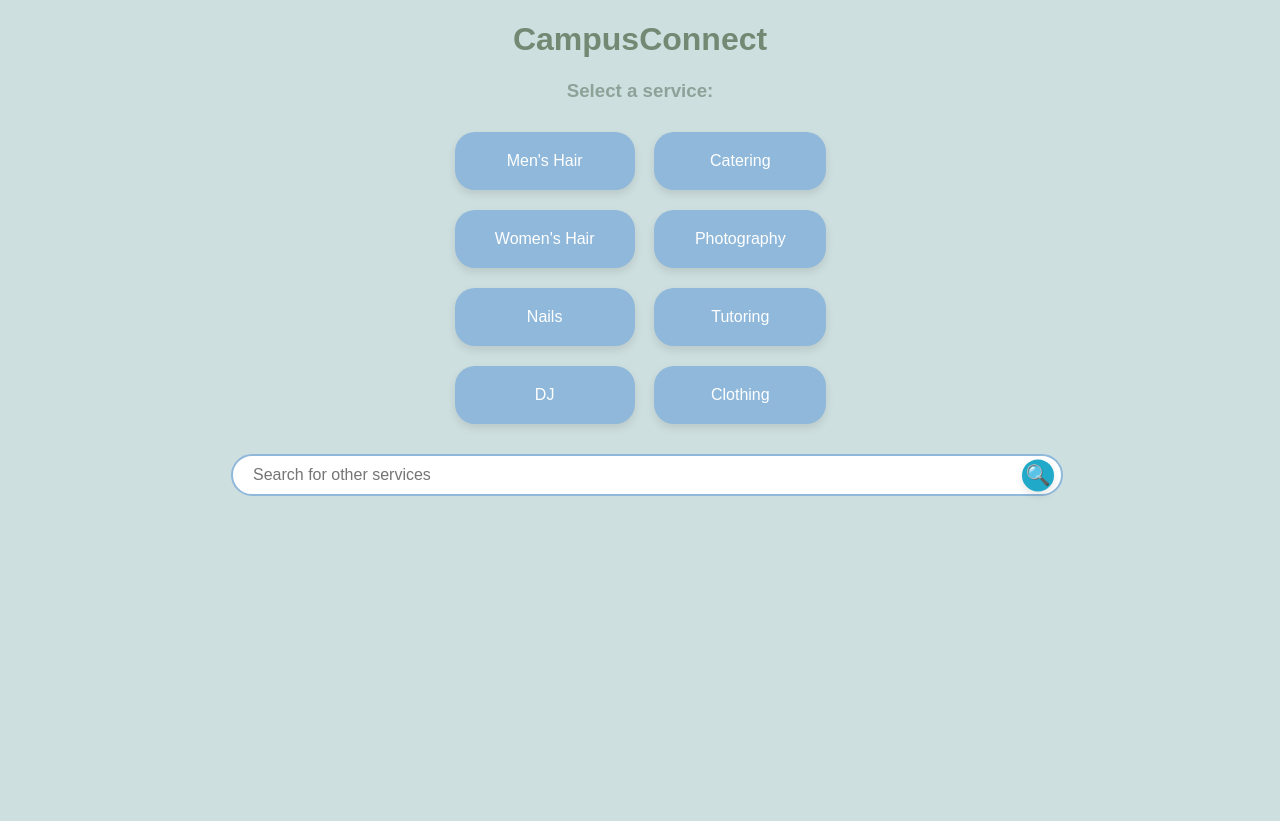
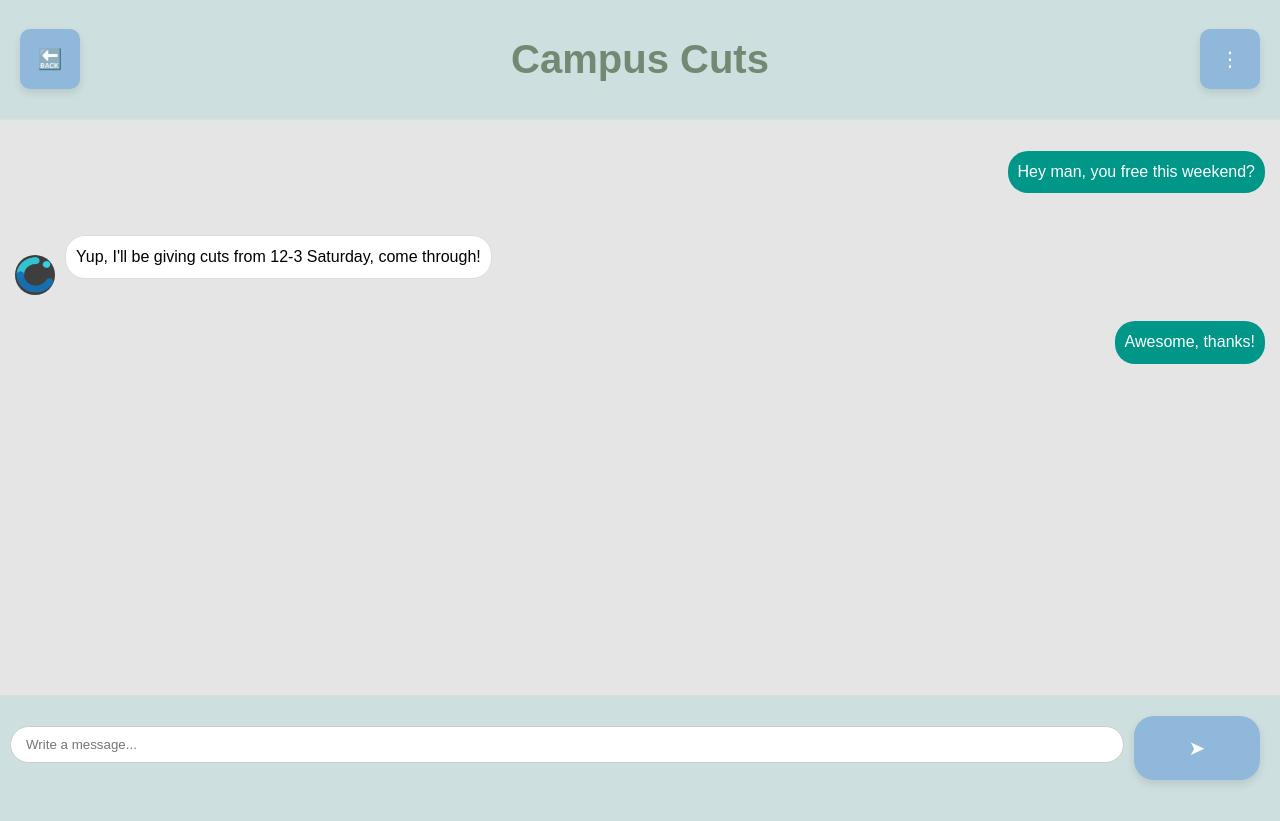
Before and after one commit to ClyveGassant/CampusConnect, a React (Create React App) app in the folder campusconnect/: page / in a window 1280 px wide. After the commit the page ends 800 px from the top, so only its background shows below. Built offline with nearby package versions, Linux system fonts and the light colour scheme.

Commit message:
Finish home and messaging page)

```diff
--- a/campusconnect/src/App.js
+++ b/campusconnect/src/App.js
@@ -1,10 +1,11 @@
 import './App.css';
 import Homepage from './Components/Homepage';
+import MessagingPage from './Components/MessagingPage';
 
 function App() {
   return (
     <div>
-      <Homepage></Homepage>
+      <MessagingPage></MessagingPage>
     </div>
 
   );
--- /dev/null
+++ b/campusconnect/src/Components/MessagingPage.js
@@ -0,0 +1,34 @@
+import React, { Component } from 'react';
+import '../MessagingPage.css';
+import profilePic from '../assets/logo.png';
+
+export default class MessagingPage extends Component {
+
+  render() {
+    return (
+      <div className="messaging-page">
+        <header className="messaging-header">
+          <button className="back-button">🔙</button>
+          <h1 className="header-title">Campus Cuts</h1>
+          <button className="header-options">⋮</button>
+        </header>
+        <div className="messages-container">
+            <div className="message sent">
+            <p className="message-text">Hey man, you free this weekend?</p>
+          </div>
+          <div className="message received">
+            <img src={profilePic} alt="Profile" className="profile-picture" />
+            <p className="message-text">Yup, I'll be giving cuts from 12-3 Saturday, come through!</p>
+          </div>
+          <div className="message sent">
+            <p className="message-text">Awesome, thanks!</p>
+          </div>
+        </div>
+        <form className="message-input-form">
+          <input type="text" className="message-input" placeholder="Write a message..." />
+          <button type="submit" className="send-message-button">➤</button>
+        </form>
+      </div>
+    );
+  }
+}
--- /dev/null
+++ b/campusconnect/src/MessagingPage.css
@@ -0,0 +1,108 @@
+.messaging-page {
+    display: flex;
+    flex-direction: column;
+    height: 100vh;
+    font-family: 'Arial', sans-serif;
+  }
+
+  .messaging-header {
+    display: flex;
+    justify-content: space-between;
+    align-items: center;
+    padding: 10px;
+    background-color: #CEDFDF;
+    border-bottom: 1px solid #ddd;
+  }
+
+  .back-button,
+  .header-options {
+    display: flex;
+    align-items: center;
+    justify-content: center;
+    background: none;
+    border: none;
+    padding: 5px;
+    cursor: pointer;
+    font-size: 20px;
+    border-radius: 10px;
+    margin: 0 10px;
+    height: 60px;
+    width: 60px;
+    background-color: #8fb8da;
+  }
+
+  .header-title {
+    font-size: 40px;
+    color: #738973
+  }
+
+  .messages-container {
+    flex: 1;
+    padding: 15px;
+    background-color: #e5e5e5;
+    overflow-y: auto;
+  }
+
+  .message {
+    display: flex;
+    align-items: flex-end;
+    margin-bottom: 10px;
+  }
+
+  .message.received {
+    flex-direction: row;
+  }
+
+  .message.sent {
+    flex-direction: row-reverse;
+  }
+
+  .profile-picture {
+    width: 40px;
+    height: 40px;
+    border-radius: 80%;
+    margin-right: 10px;
+  }
+
+  .message-text {
+    max-width: 70%;
+    padding: 10px;
+    border-radius: 20px;
+    line-height: 1.4;
+  }
+
+  .message.received .message-text {
+    background-color: #ffffff;
+    border: 1px solid #ddd;
+  }
+
+  .message.sent .message-text {
+    background-color: #009688;
+    color: #ffffff;
+  }
+
+  .message-input-form {
+    display: flex;
+    padding: 10px;
+    background-color: #CEDFDF;
+    border-top: 1px solid #ddd;
+  }
+
+  .message-input {
+    flex: 1;
+    padding: 10px 15px;
+    height: 15px;
+    border-radius: 20px;
+    border: 1px solid #ccc;
+    margin: 10px auto;
+    transform: translateY(10px);
+  }
+
+  .send-message-button {
+    background: none;
+    background-color: #8fb8da;
+    border: none;
+    font-size: 20px;
+    cursor: pointer;
+    width: 10%;
+  }
```
Also changed, not shown: campusconnect/src/assets/logo.png (added).
